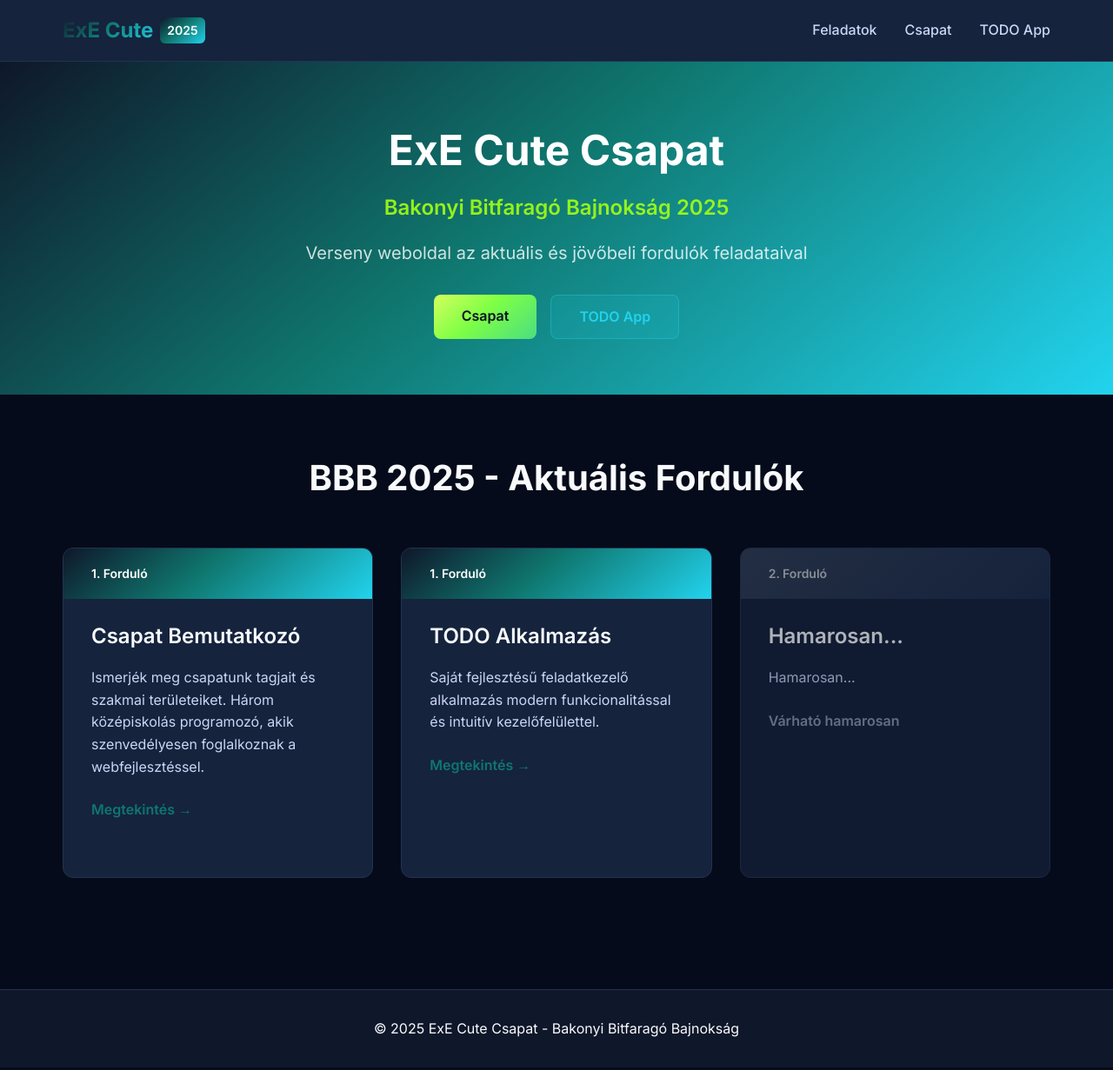
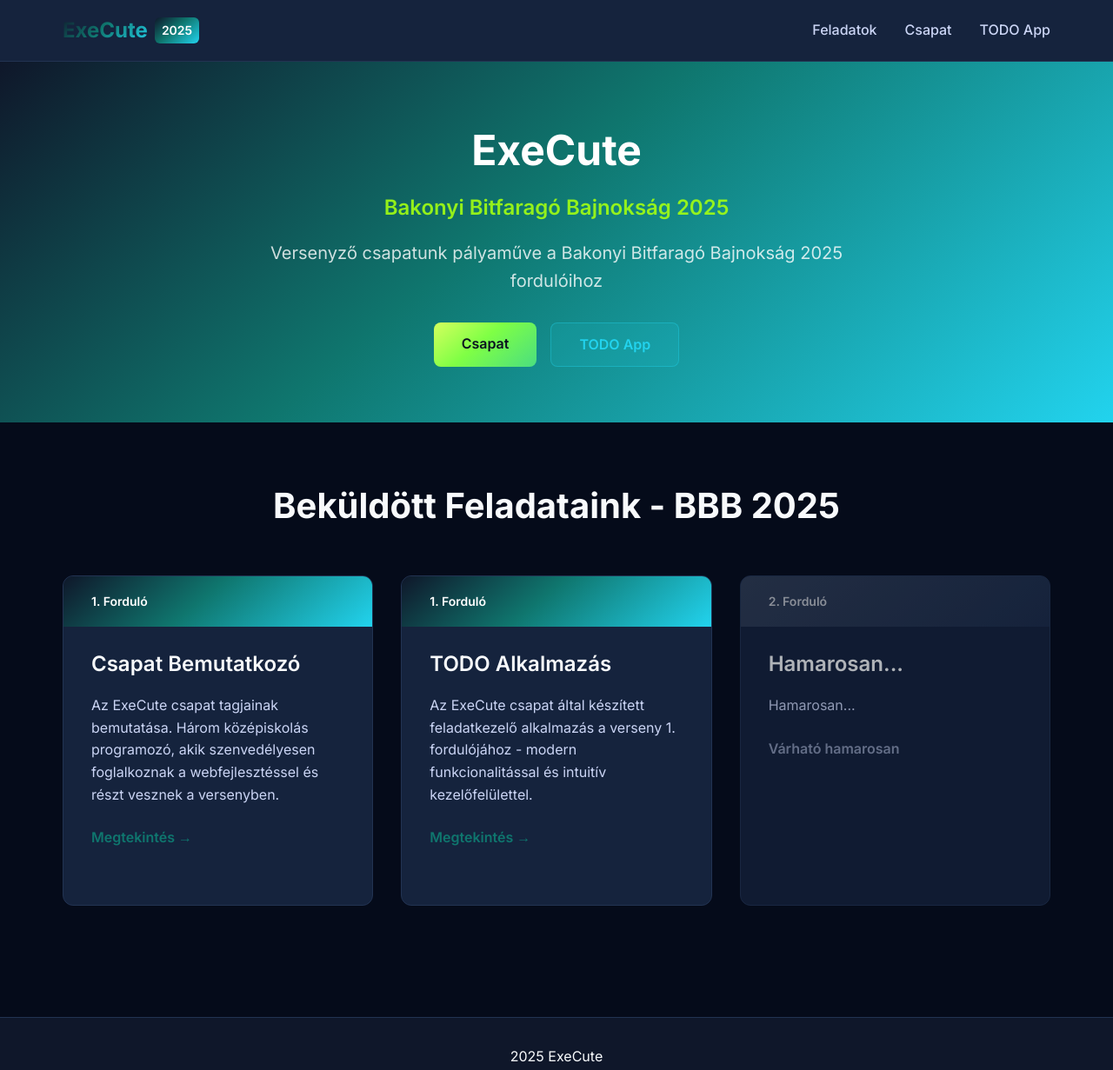
Before and after one commit to Bali0531-RC/exeCute-bbb-megoldasok, a plain HTML site: page index.html in a window 1280 px wide. Shown: the whole page at 87% size. Drawn offline with Linux system fonts and the light colour scheme.

Commit message:
Átírások

```diff
--- a/index.html
+++ b/index.html
@@ -3,7 +3,7 @@
 <head>
     <meta charset="UTF-8">
     <meta name="viewport" content="width=device-width, initial-scale=1.0">
-    <title>ExE Cute - Bakonyi Bitfaragó Bajnokság 2025</title>
+    <title>ExeCute - Bakonyi Bitfaragó Bajnokság 2025</title>
     <link rel="preconnect" href="https://fonts.googleapis.com">
     <link rel="preconnect" href="https://fonts.gstatic.com" crossorigin>
     <link href="https://fonts.googleapis.com/css2?family=Inter:wght@300;400;500;600;700&display=swap" rel="stylesheet">
@@ -13,7 +13,7 @@
     <nav class="navbar">
         <div class="nav-container">
             <div class="nav-logo">
-                <h1>ExE Cute</h1>
+                <h1>ExeCute</h1>
                 <span class="year-badge">2025</span>
             </div>
             <div class="nav-links">
@@ -27,9 +27,9 @@
     <main class="main">
         <section class="hero">
             <div class="hero-content">
-                <h1 class="hero-title">ExE Cute Csapat</h1>
+                <h1 class="hero-title">ExeCute</h1>
                 <h2 class="hero-competition">Bakonyi Bitfaragó Bajnokság 2025</h2>
-                <p class="hero-subtitle">Verseny weboldal az aktuális és jövőbeli fordulók feladataival</p>
+                <p class="hero-subtitle">Versenyző csapatunk pályaműve a Bakonyi Bitfaragó Bajnokság 2025 fordulóihoz</p>
                 <div class="hero-buttons">
                     <a href="team/index.html" class="btn-primary">Csapat</a>
                     <a href="todo/index.html" class="btn-secondary">TODO App</a>
@@ -38,14 +38,14 @@
         </section>
         <section id="features" class="features">
             <div class="features-container">
-                <h2 class="section-title">BBB 2025 - Aktuális Fordulók</h2>
+                <h2 class="section-title">Beküldött Feladataink - BBB 2025</h2>
                 <div class="feature-grid">
                     <div class="feature-card">
                         <div class="card-header">
                             <span class="round-badge">1. Forduló</span>
                         </div>
                         <h3>Csapat Bemutatkozó</h3>
-                        <p>Ismerjék meg csapatunk tagjait és szakmai területeiket. Három középiskolás programozó, akik szenvedélyesen foglalkoznak a webfejlesztéssel.</p>
+                        <p>Az ExeCute csapat tagjainak bemutatása. Három középiskolás programozó, akik szenvedélyesen foglalkoznak a webfejlesztéssel és részt vesznek a versenyben.</p>
                         <a href="team/index.html" class="feature-link">Megtekintés →</a>
                     </div>
 
@@ -54,7 +54,7 @@
                             <span class="round-badge">1. Forduló</span>
                         </div>
                         <h3>TODO Alkalmazás</h3>
-                        <p>Saját fejlesztésű feladatkezelő alkalmazás modern funkcionalitással és intuitív kezelőfelülettel.</p>
+                        <p>Az ExeCute csapat által készített feladatkezelő alkalmazás a verseny 1. fordulójához - modern funkcionalitással és intuitív kezelőfelülettel.</p>
                         <a href="todo/index.html" class="feature-link">Megtekintés →</a>
                     </div>
 
@@ -73,7 +73,7 @@
 
     <footer class="footer">
         <div class="footer-content">
-            <p>&copy; 2025 ExE Cute Csapat - Bakonyi Bitfaragó Bajnokság</p>
+            <p>2025 ExeCute</p>
         </div>
     </footer>
 </body>
```
Also changed, not shown: team/index.html (+2 -2 lines), todo/index.html (+1 -1 lines).
